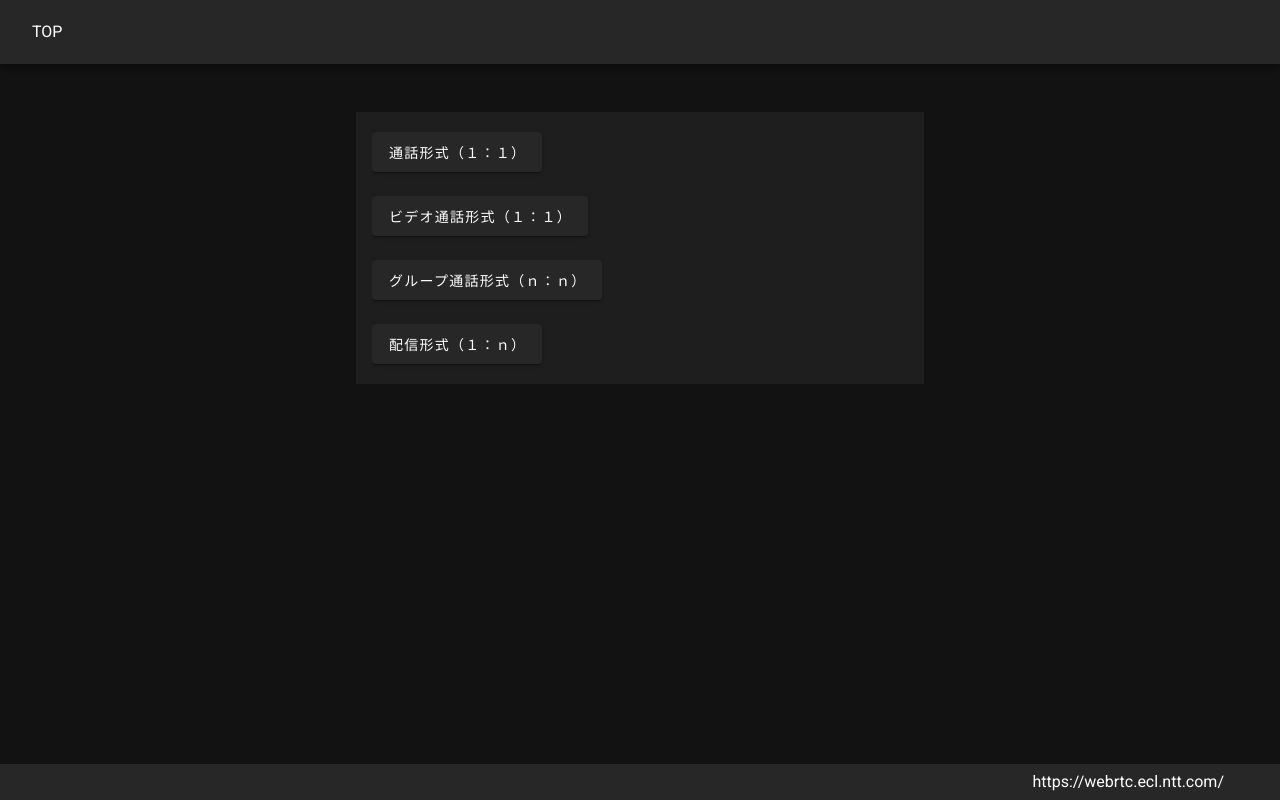
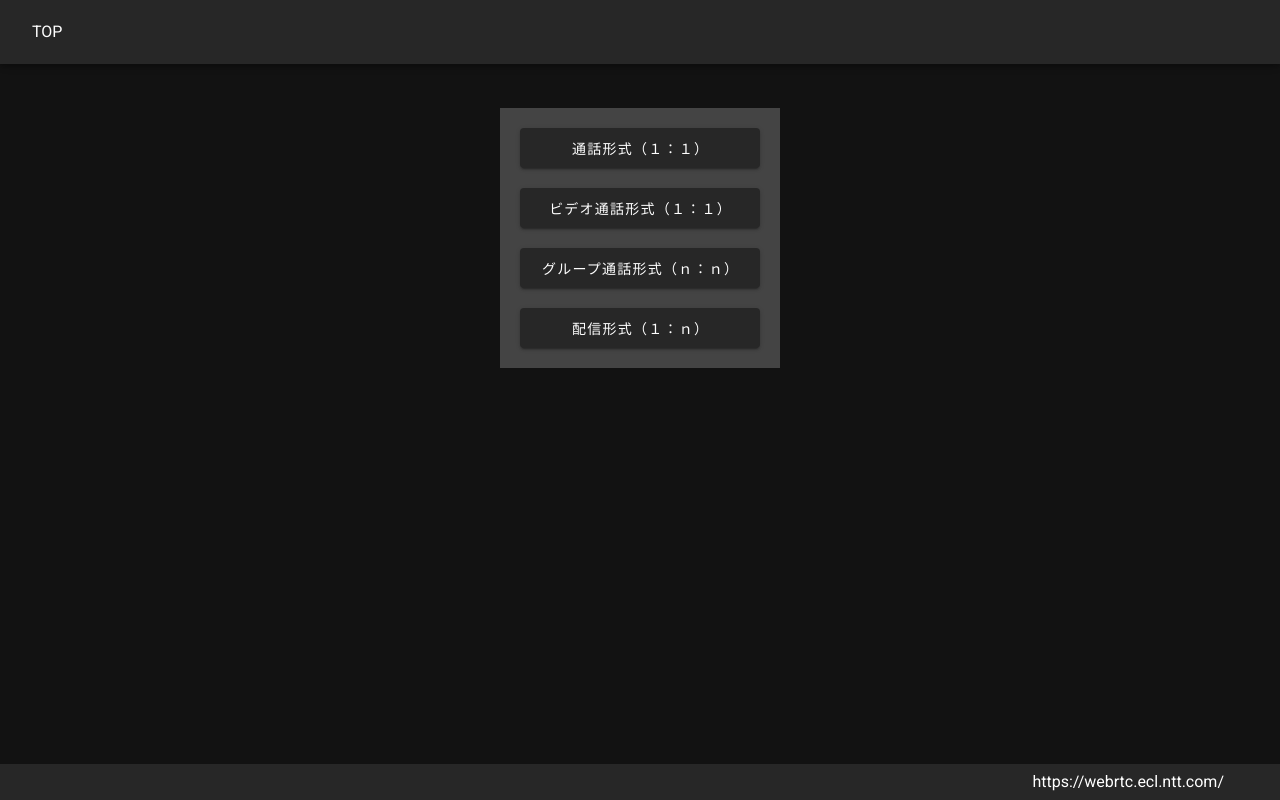
Before and after one commit to Wada-Kosuke/skyway-nuxt-ts, a Nuxt app: page / in a window 1280 px wide. Built offline with nearby package versions, Linux system fonts and the light colour scheme.

Commit message:
homeレイアウト修正

```diff
--- a/nuxt.config.js
+++ b/nuxt.config.js
@@ -27,7 +27,7 @@ export default {
 
   // Global CSS: https://go.nuxtjs.dev/config-css
   css: [
-    '@/assets/css/destyle.css',
+    '~/assets/css/destyle.css',
     { src: '~/assets/scss/common.scss', lang: 'scss' },
   ],
 
--- a/pages/index.vue
+++ b/pages/index.vue
@@ -1,17 +1,13 @@
 <template>
-  <v-row justify="center" align="center" class="mt-6">
-    <v-col cols="12" sm="6">
-      <v-list>
-        <v-list-item v-for="item in items" :key="item.title">
-          <v-list-item-content class="flex-column align-start">
-            <nuxt-link :to="item.url">
-              <v-btn class="mr-2 py-5 px-4">{{item.text}}</v-btn>
-            </nuxt-link>
-          </v-list-item-content>
-        </v-list-item>
-      </v-list>
-    </v-col>
-  </v-row>
+  <div class="btn-container mt-8">
+    <ul class="list">
+      <li v-for="item in items" :key="item.url" class="item">
+        <nuxt-link :to="item.url">
+          <v-btn class="py-5 px-4">{{item.text}}</v-btn>
+        </nuxt-link>
+      </li>
+    </ul>
+  </div>
 </template>
 
 <script lang="ts">
@@ -53,6 +49,30 @@ export default Vue.extend({
 </script>
 
 <style lang="scss" scoped>
+.btn-container {
+  width: 280px;
+  background: #444;
+  padding: 20px;
+  margin: 0 auto;
+
+  > .list {
+    padding: 0;
+
+    > .item {
+      &:not(:first-child) {
+        margin-top: 20px;
+      }
+
+      > a {
+        width: 100%;
+
+        > .v-btn {
+          width: 100%;
+        }
+      }
+    }
+  }
+}
 .v-btn {
   text-transform: none;
 }
```
